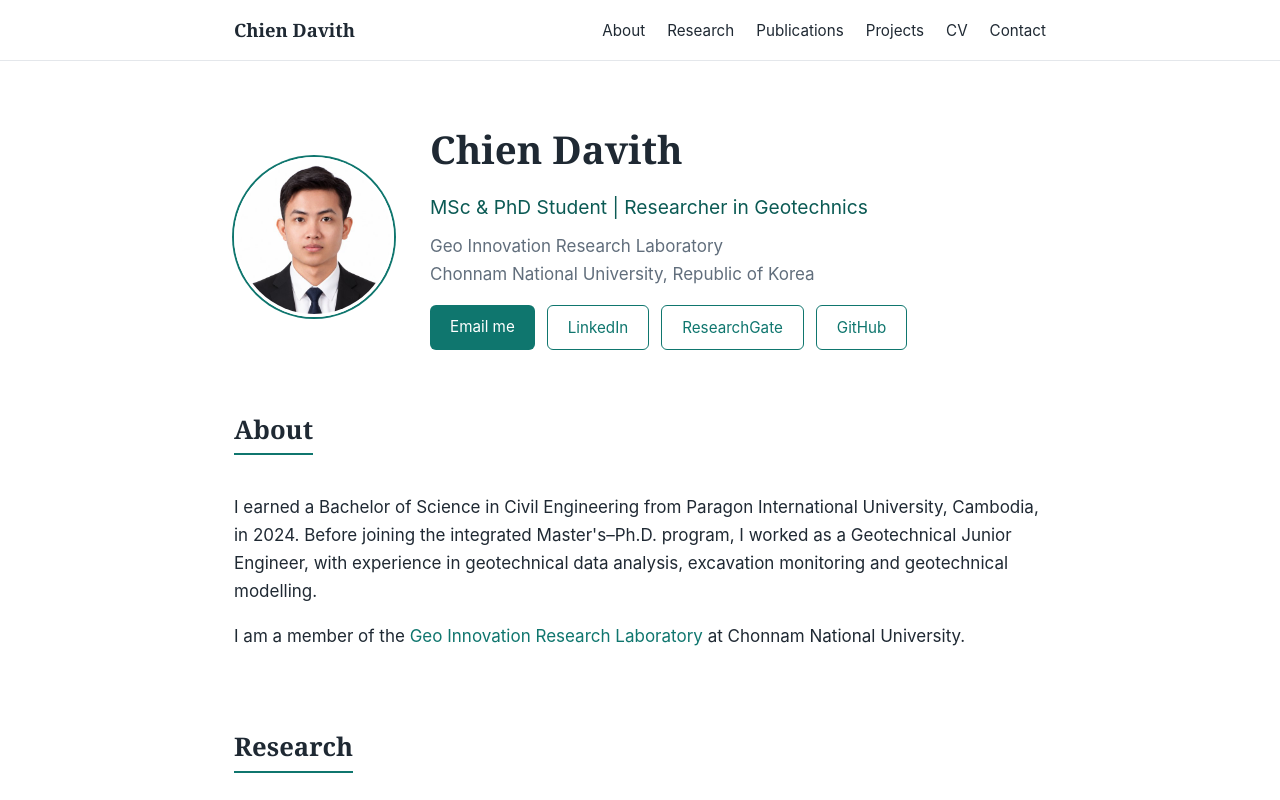
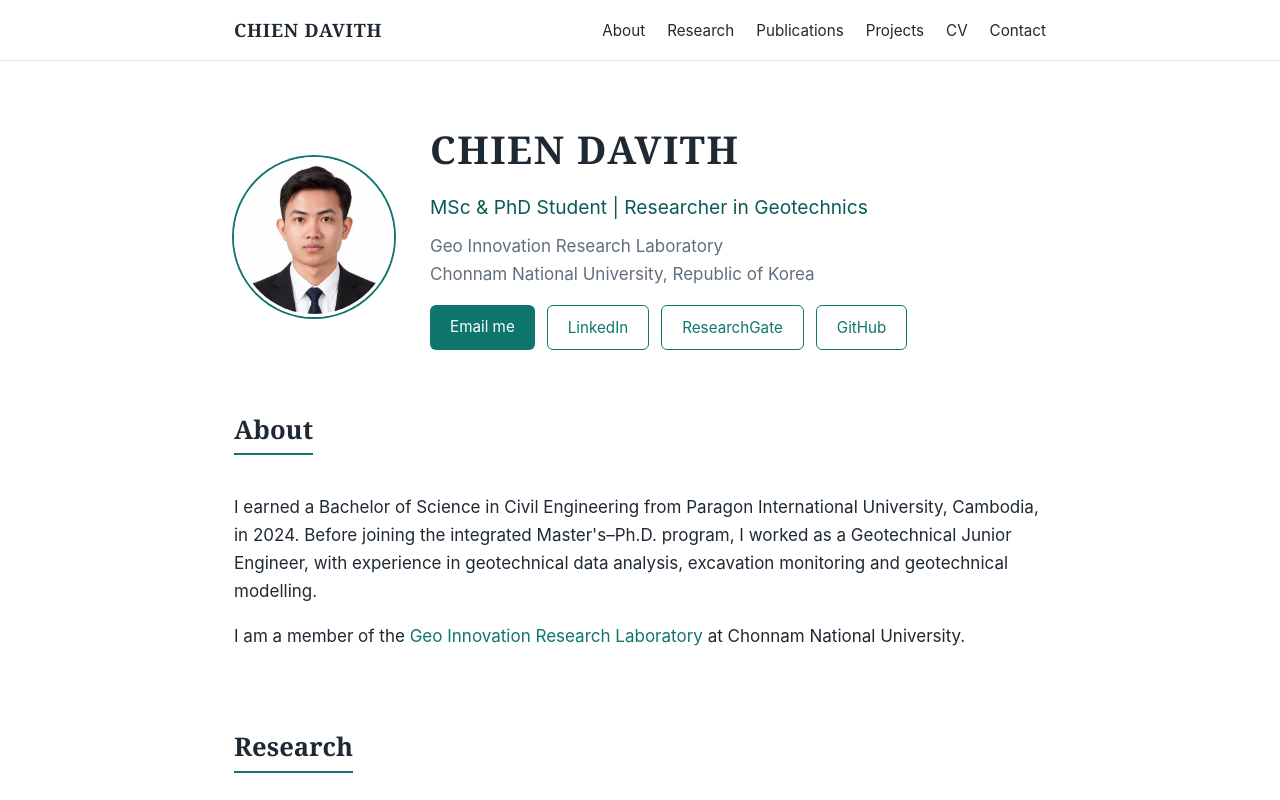
Before and after one commit to chiendavith-hue/chiendavith-hue.github.io, a plain HTML site: page index.html in a window 1280 px wide. Shown: the top 800 px of the page. Drawn offline with Linux system fonts and the light colour scheme.

Commit message:
Uppercase name

```diff
--- a/style.css
+++ b/style.css
@@ -23,7 +23,7 @@ body {
 }
 
 h1, h2, h3 { font-family: Georgia, "Times New Roman", serif; line-height: 1.25; margin: 0 0 0.5em; }
-h1 { font-size: 2.4rem; }
+h1 { font-size: 2.4rem; text-transform: uppercase; letter-spacing: 0.04em; }
 h2 { font-size: 1.6rem; padding-bottom: 0.3em; border-bottom: 2px solid var(--accent); display: inline-block; margin-bottom: 0.8em; }
 h3 { font-size: 1.1rem; color: var(--accent-dark); }
 
@@ -40,7 +40,7 @@ section { padding: 56px 0 8px; }
   border-bottom: 1px solid var(--border);
 }
 .nav { display: flex; align-items: center; justify-content: space-between; height: 60px; }
-.brand { font-family: Georgia, serif; font-weight: bold; color: var(--text); font-size: 1.15rem; }
+.brand { font-family: Georgia, serif; font-weight: bold; color: var(--text); font-size: 1.15rem; text-transform: uppercase; letter-spacing: 0.04em; }
 .nav-links { display: flex; gap: 22px; list-style: none; margin: 0; padding: 0; }
 .nav-links a { color: var(--text); font-size: 0.95rem; }
 .nav-links a:hover { color: var(--accent); text-decoration: none; }
```
